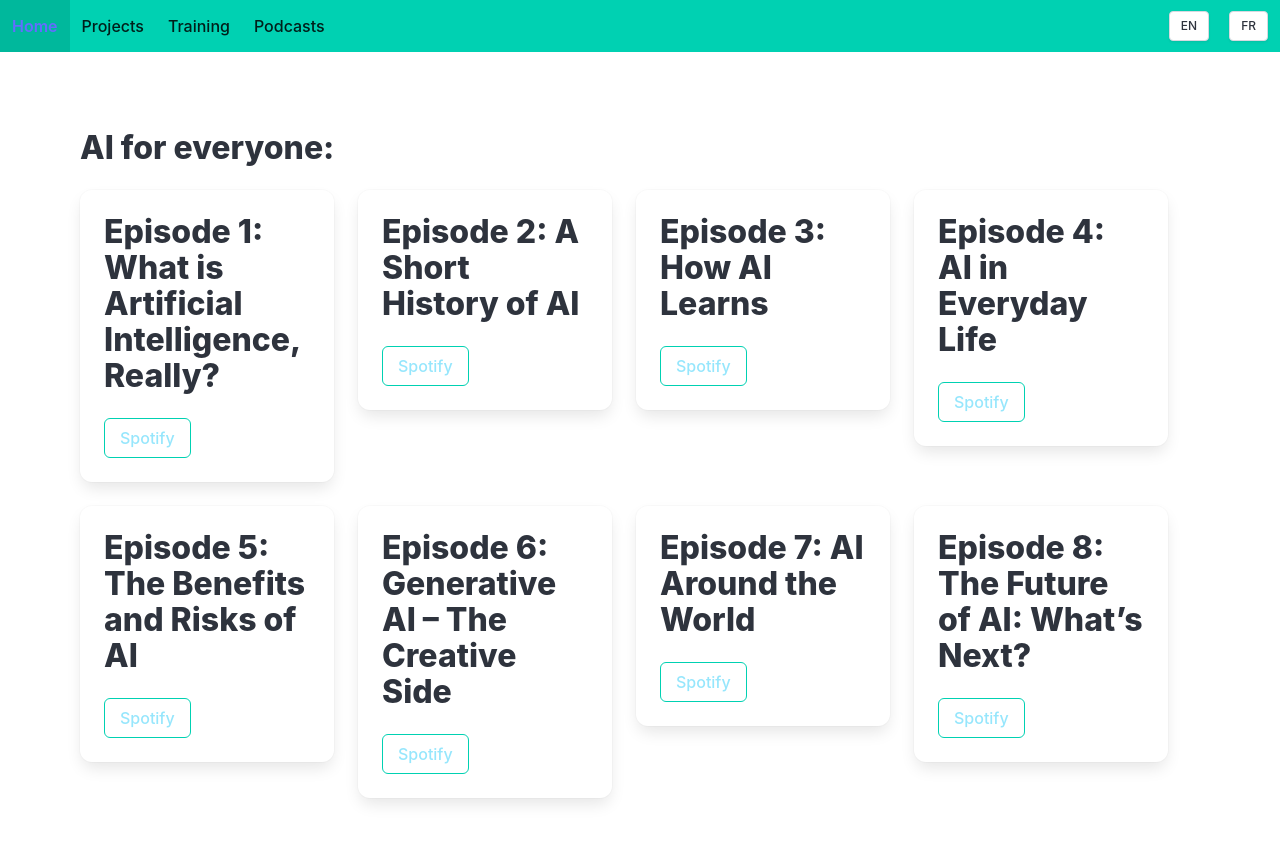
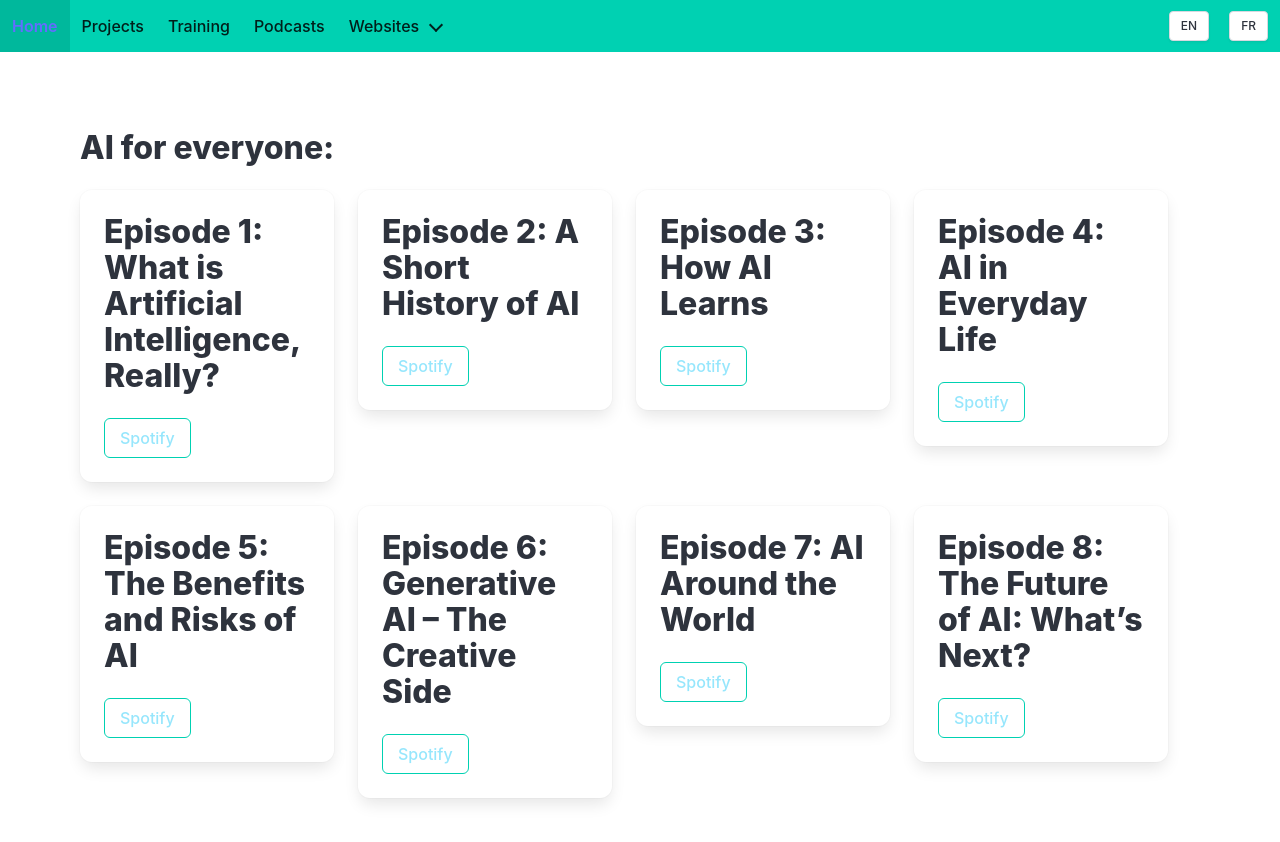
Before and after one commit to alexiscarbillet/alexis-carbillet, a React (Vite) app: page /podcasts in a window 1280 px wide. Shown: the top 842 px of the page. Built offline with nearby package versions, Linux system fonts and the light colour scheme.

Commit message:
fix up a few things

```diff
--- a/src/components/Navbar.jsx
+++ b/src/components/Navbar.jsx
@@ -34,6 +34,26 @@ export default function Navbar() {
           <Link className="navbar-item" to="/Podcasts">
             {t("nav.podcasts")}
           </Link>
+
+          <div className="navbar-item has-dropdown is-hoverable">
+            <a className="navbar-link">
+              Websites
+            </a>
+            <div className="navbar-dropdown">
+              <a className="navbar-item" href="https://ac-programming.com/" target="_blank" rel="noreferrer">
+                Coding
+              </a>
+              <a className="navbar-item" href="https://ac-electricity.com/" target="_blank" rel="noreferrer">
+                Electricity
+              </a>
+              <a className="navbar-item" href="https://ac-serverhub.com/" target="_blank" rel="noreferrer">
+                Hardware
+              </a>
+              <a className="navbar-item" href="https://all-about-cats.uk/" target="_blank" rel="noreferrer">
+                Cats
+              </a>
+            </div>
+          </div>
         </div>
 
         {/* Language Switcher on the right */}
--- a/src/i18n/en.json
+++ b/src/i18n/en.json
@@ -4,6 +4,9 @@
     "projects": "Projects",
     "training": "Training",
     "podcasts": "Podcasts"
+  },
+  "buttons": {
+    "website": "Website"
   },
   "footer": {
     "more": "You can also find all my",
--- a/src/i18n/fr.json
+++ b/src/i18n/fr.json
@@ -4,6 +4,9 @@
     "projects": "Projets",
     "training": "Formations",
     "podcasts": "Podcasts"
+  },
+  "buttons": {
+    "website": "Site web"
   },
   "footer": {
     "more": "Vous pouvez également trouver tous mes",
```
